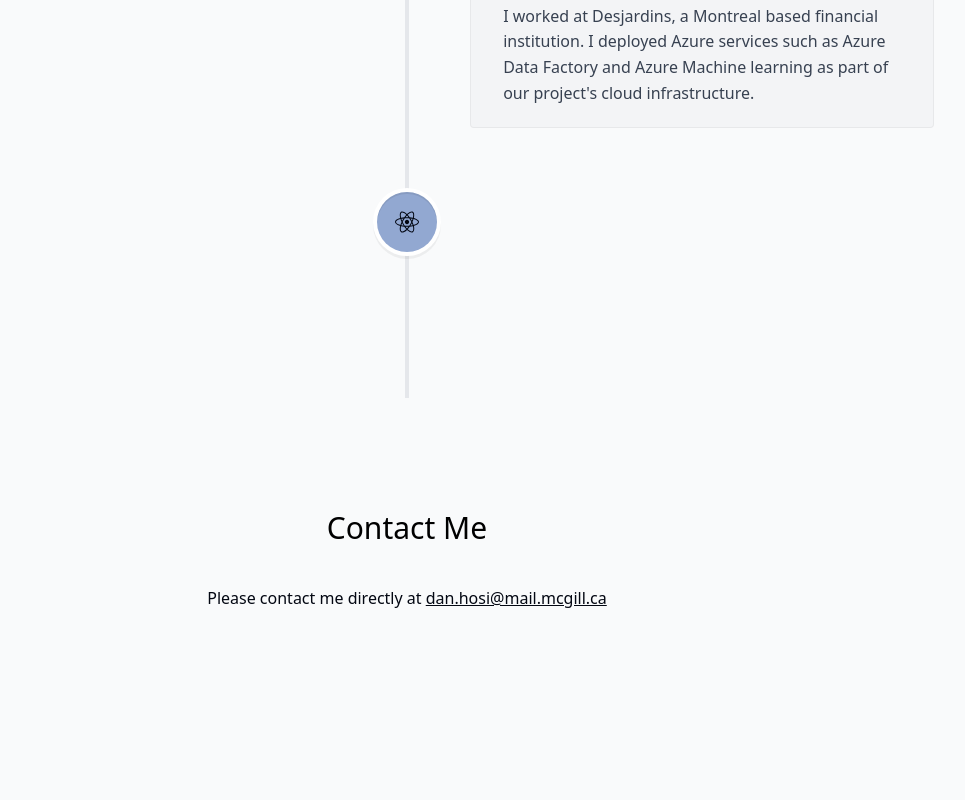
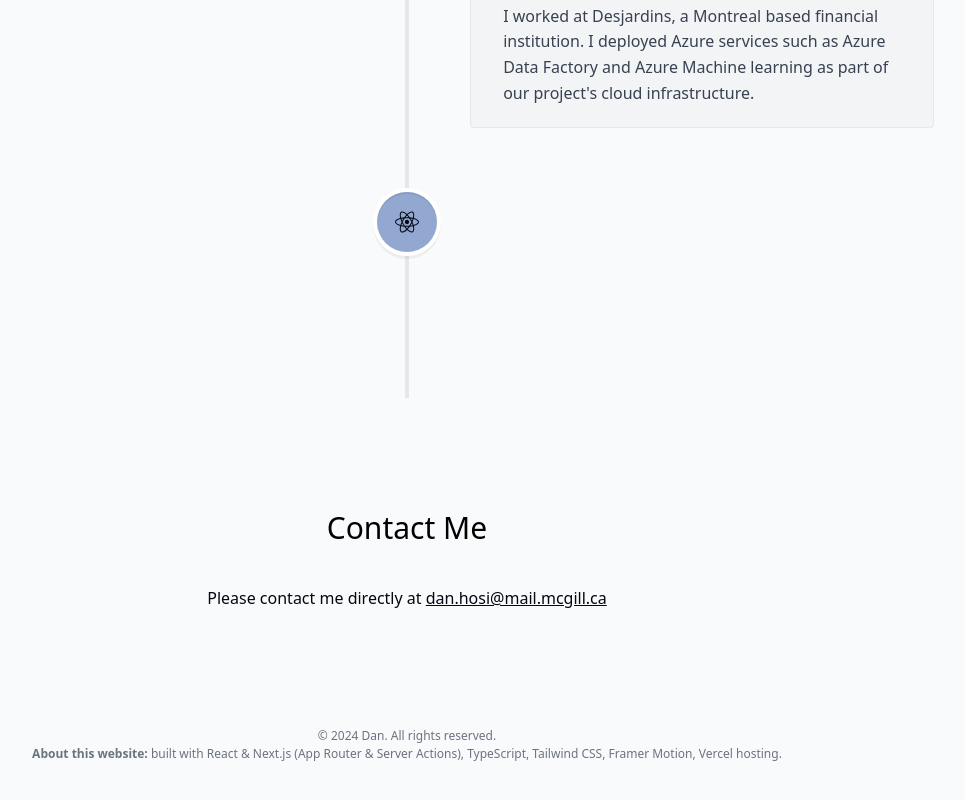
Before and after one commit to Danh4160/my_portfolio, a Next.js app: page / in a window 1280 px wide. Shown: the part 3348-4148 px from the top of the page, without its empty margins (233-1198 px from the left). Before the commit the page ends 4070 px from the top, so only its background shows below. Built offline with nearby package versions, Linux system fonts and the light colour scheme.

Commit message:
Add footer

```diff
--- a/app/layout.tsx
+++ b/app/layout.tsx
@@ -2,6 +2,7 @@ import type { Metadata } from 'next'
 import './globals.css'
 import Header from "@/components/navbar"
 import ActiveSectionProvider from '@/context/active-section'
+import Footer from '@/components/footer'
 
 export const metadata: Metadata = {
   title: 'Dan Hosi | Portfolio',
@@ -28,6 +29,7 @@ export default function RootLayout({
         <ActiveSectionProvider>
           <Header />
           {children}
+          <Footer/>
         </ActiveSectionProvider>
       </body>
     </html>
--- a/components/footer.tsx
+++ b/components/footer.tsx
@@ -4,7 +4,7 @@ export default function Footer() {
   return (
     <footer className='mb-10 px-4 text-center text-gray-500'>
       <small className='text-xs'>
-        &copy; 2024 Dan Hosi. All rights reserved.
+        &copy; 2024 Dan. All rights reserved.
       </small>
       <p className='text-xs'>
         <span className='font-semibold'>About this website:</span> built with React & Next.js (App Router & Server Actions), TypeScript, Tailwind CSS, Framer Motion, Vercel hosting.
```
